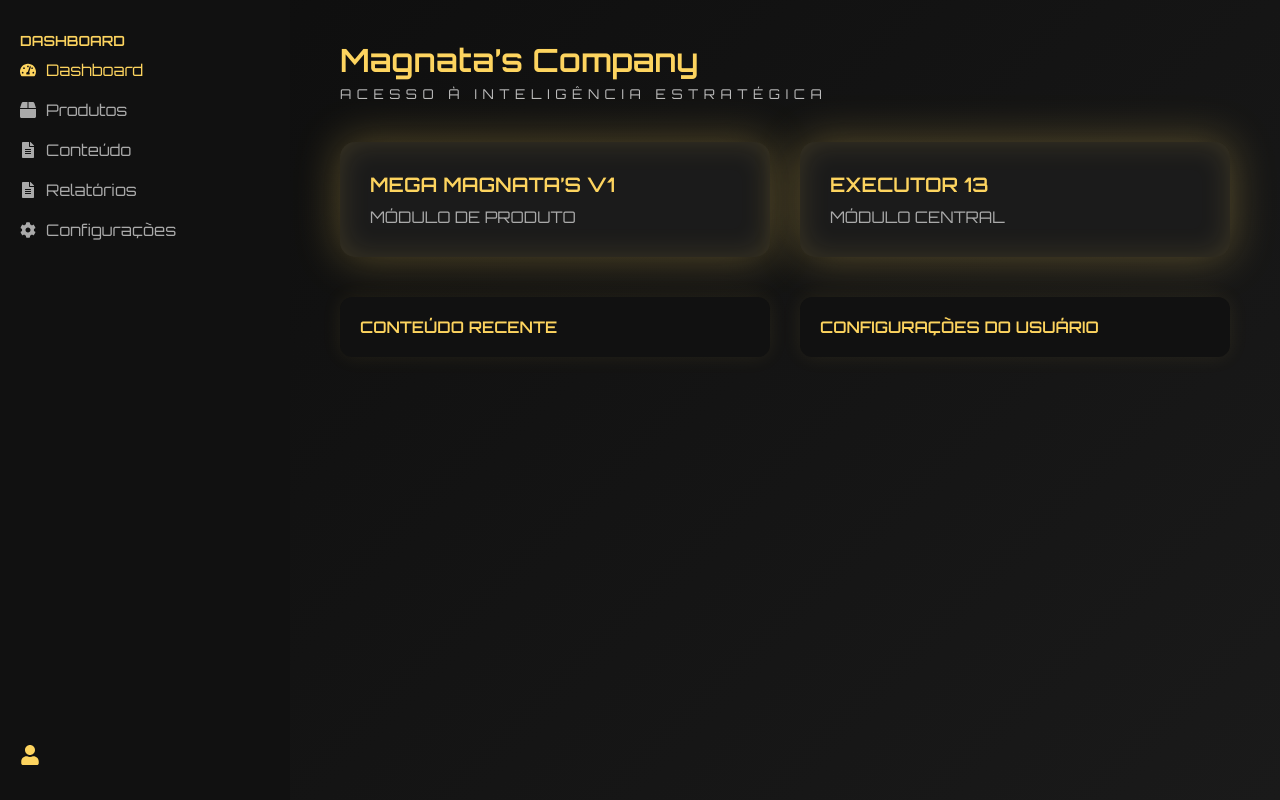
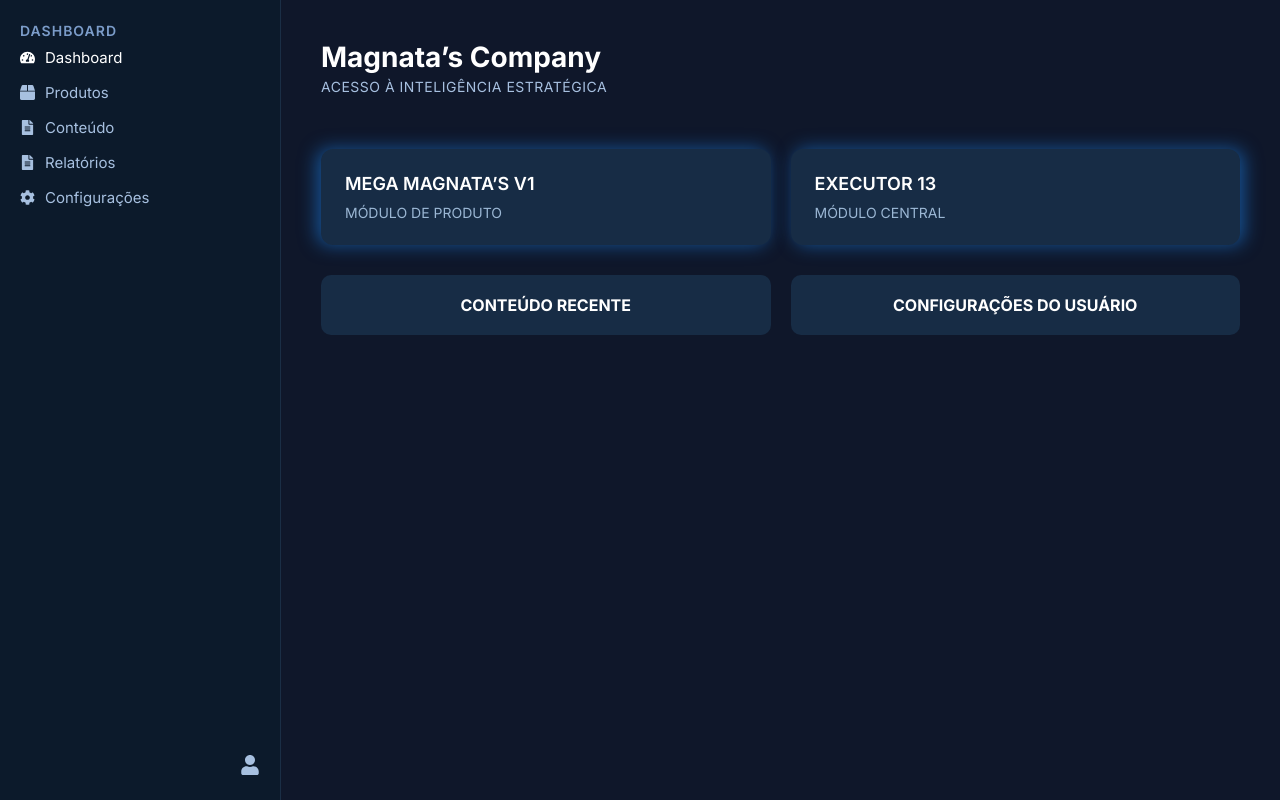
Before and after one commit to Sentarocompany/executor13-membros-demo, a React (Vite) app: page / in a window 1280 px wide. Built offline with nearby package versions, Linux system fonts and the light colour scheme.

Commit message:
Update style.css

```diff
--- a/src/style.css
+++ b/src/style.css
@@ -1,33 +1,33 @@
-@import url("https://fonts.googleapis.com/css2?family=Orbitron:wght@400;600&display=swap");
+@import url('https://fonts.googleapis.com/css2?family=Inter:wght@400;600;700&display=swap');
 
 body {
   margin: 0;
-  font-family: "Orbitron", sans-serif;
-  background: #0d0d0d;
-  color: #f5f5f5;
+  font-family: 'Inter', sans-serif;
+  background-color: #0f172a;
+  color: #ffffff;
 }
 
 .painel-container {
   display: flex;
   height: 100vh;
-  width: 100%;
-  background: linear-gradient(135deg, #0d0d0d, #1a1a1a);
 }
 
 .sidebar {
-  width: 250px;
-  background: #111;
+  width: 240px;
+  background-color: #0c1a2b;
+  padding: 20px;
   display: flex;
   flex-direction: column;
   justify-content: space-between;
-  padding: 30px 20px;
+  border-right: 1px solid #1a2e45;
 }
 
 .sidebar-title {
-  color: #fdd45f;
   font-size: 14px;
-  margin-bottom: 20px;
-  font-weight: bold;
+  font-weight: 600;
+  color: #7b9cc9;
+  margin-bottom: 12px;
+  letter-spacing: 1px;
 }
 
 .sidebar-menu ul {
@@ -37,90 +37,98 @@ body {
 }
 
 .sidebar-menu li {
-  color: #aaa;
-  padding: 10px 0;
   display: flex;
   align-items: center;
   gap: 10px;
+  padding: 8px 0;
   cursor: pointer;
-  transition: 0.3s;
+  font-size: 15px;
+  color: #a7c0e0;
+  transition: color 0.3s;
 }
 
 .sidebar-menu li.active,
 .sidebar-menu li:hover {
-  color: #fdd45f;
+  color: #ffffff;
 }
 
 .user-icon {
-  color: #fdd45f;
+  color: #a7c0e0;
   font-size: 20px;
-  padding-top: 20px;
+  align-self: flex-end;
 }
 
 .main-panel {
   flex: 1;
-  padding: 40px 50px 60px;
+  padding: 40px;
   display: flex;
   flex-direction: column;
-  justify-content: flex-start;
 }
 
 .main-header h1 {
-  color: #fdd45f;
-  font-size: 32px;
+  font-size: 28px;
   margin: 0;
+  font-weight: 700;
 }
 
-.main-header p.subtext-br {
-  color: #bbb;
-  margin: 5px 0 40px;
-  text-transform: uppercase;
-  letter-spacing: 5.5px;
-  font-size: 13.5px;
+.subtext-br {
+  font-size: 14px;
+  color: #a7c0e0;
+  margin-top: 4px;
+  letter-spacing: 0.5px;
 }
 
 .main-modules {
   display: flex;
-  gap: 30px;
-  margin-bottom: 40px;
+  gap: 20px;
+  margin-top: 40px;
 }
 
 .module-card {
   flex: 1;
-  padding: 30px;
-  border-radius: 15px;
-  background: #1b1b1b;
-  box-shadow: 0 0 45px rgba(253, 212, 95, 0.3), inset 0 0 30px rgba(253, 212, 95, 0.15);
-  text-align: left;
-  transition: 0.3s;
+  padding: 24px;
+  background-color: #172c45;
+  border-radius: 12px;
+  box-shadow: 0 0 12px rgba(30, 144, 255, 0.3);
+  transition: box-shadow 0.3s;
+}
+
+.glow-left {
+  box-shadow: -4px 0 18px rgba(30, 144, 255, 0.5);
+}
+
+.glow-right {
+  box-shadow: 4px 0 18px rgba(30, 144, 255, 0.5);
 }
 
 .module-card h2 {
-  color: #fdd45f;
-  margin: 0 0 10px;
-  font-size: 20px;
+  margin: 0 0 10px 0;
+  font-size: 18px;
+  font-weight: 600;
 }
 
 .module-card p {
-  color: #aaa;
   margin: 0;
+  color: #9bb7d4;
+  font-size: 14px;
 }
 
 .bottom-modules {
   display: flex;
-  gap: 30px;
+  gap: 20px;
+  margin-top: 30px;
 }
 
 .bottom-card {
   flex: 1;
-  background: #111;
+  background-color: #172c45;
   padding: 20px;
-  border-radius: 12px;
-  box-shadow: 0 0 20px rgba(253, 212, 95, 0.08);
+  border-radius: 10px;
+  text-align: center;
 }
 
 .bottom-card h3 {
-  color: #fdd45f;
+  margin: 0;
   font-size: 16px;
-  margin: 0;
+  color: #ffffff;
 }
```
